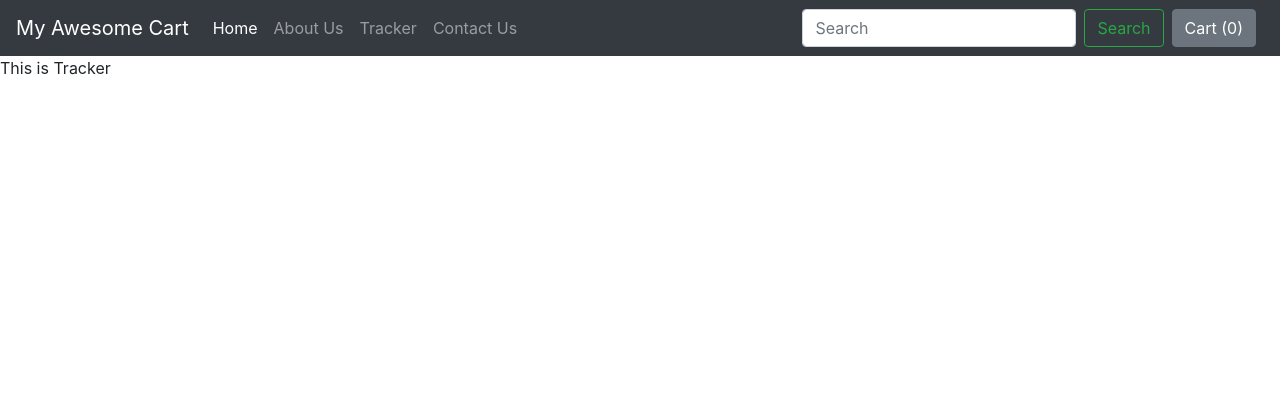
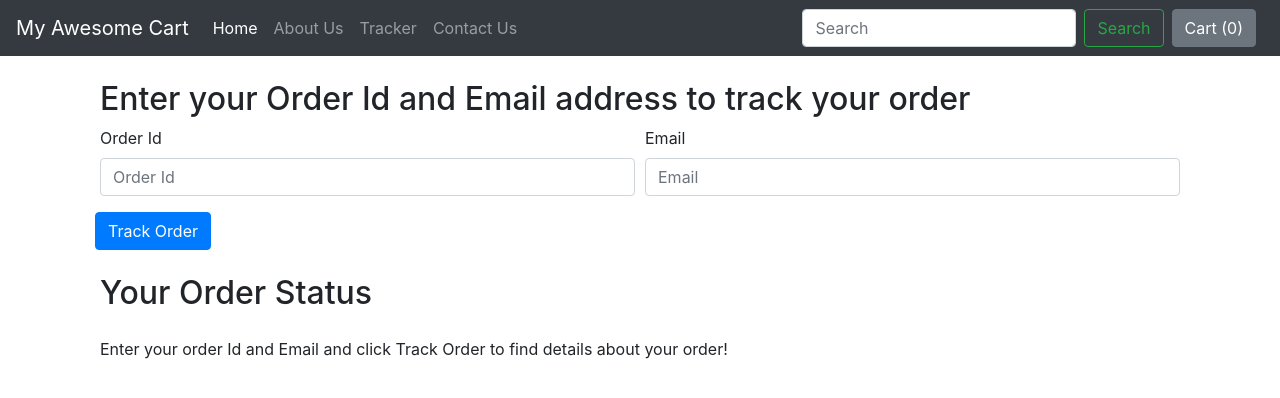
Before and after one commit to AbhinayS7/P2-django_2019_course-, a Django app: page /shop/tracker/ in a window 1280 px wide. Shown: the top 398 px of the page. Run offline with Django 4.2, Linux system fonts and the light colour scheme; some libraries are stand-ins or nearby versions.

Commit message:
created tracker functionality

```diff
--- a/shop/admin.py
+++ b/shop/admin.py
@@ -5,3 +5,4 @@ from .models import *
 admin.site.register(Product)
 admin.site.register(Contact)
 admin.site.register(Orders)
+admin.site.register(OrderUpdate)
--- a/shop/templates/shop/basic.html
+++ b/shop/templates/shop/basic.html
@@ -51,9 +51,9 @@
 
     <!-- Optional JavaScript -->
     <!-- jQuery first, then Popper.js, then Bootstrap JS -->
-    <script src="https://code.jquery.com/jquery-3.3.1.slim.min.js"
-        integrity="sha384-q8i/X+965DzO0rT7abK41JStQIAqVgRVzpbzo5smXKp4YfRvH+8abtTE1Pi6jizo"
-        crossorigin="anonymous"></script>
+    <script src="https://code.jquery.com/jquery-3.3.1.js"
+    integrity="sha256-2Kok7MbOyxpgUVvAk/HJ2jigOSYS2auK4Pfzbm7uH60="
+    crossorigin="anonymous"></script>
     <script src="https://cdnjs.cloudflare.com/ajax/libs/popper.js/1.14.6/umd/popper.min.js"
         integrity="sha384-wHAiFfRlMFy6i5SRaxvfOCifBUQy1xHdJ/yoi7FRNXMRBu5WHdZYu1hA6ZOblgut"
         crossorigin="anonymous"></script>
--- a/shop/templates/shop/tracker.html
+++ b/shop/templates/shop/tracker.html
@@ -1,4 +1,68 @@
 {% extends 'shop/basic.html' %}
 
 {% block title%} Tracker {% endblock %}
-{% block body %} This is Tracker {% endblock %}
+{% block body %}
+<div class="container">
+    <div class="col my-4">
+        <h2>Enter your Order Id and Email address to track your order</h2>
+        <form method="post" action="#" id="trackerForm">{% csrf_token %}
+            <div class="form-row">
+                <div class="form-group col-md-6">
+                    <label for="inputname">Order Id</label>
+                    <input type="text" class="form-control" id="orderId" name="orderId" placeholder="Order Id">
+                </div>
+                <div class="form-group col-md-6">
+                    <label for="inputEmail4">Email</label>
+                    <input type="email" class="form-control" id="email" name="email" placeholder="Email">
+                </div>
+                <button type="submit" class="btn btn-primary">Track Order</button>
+            </div>
+    </div>
+    <div class="col my-4">
+        <h2>Your Order Status</h2>
+        <div class="my-4">
+            <ul class="list-group" id="items">
+                Enter your order Id and Email and click Track Order to find details about your order!
+            </ul>
+        </div>
+    </div>
+</div>
+{% endblock %}
+{% block js %}
+<script>
+    $('#trackerForm').submit(function (event) {
+        $('#items').empty();
+        var formData = {
+            'orderId': $('input[name=orderId]').val(),
+            'email': $('input[name=email]').val(),
+            'csrfmiddlewaretoken': $('input[name=csrfmiddlewaretoken]').val()
+        };
+        $.ajax({
+            type: 'POST',
+            url: '/shop/tracker/',
+            data: formData,
+            encode: true
+        })
+            .done(function (data) {
+                console.log(data)
+                updates = JSON.parse(data);
+                if (updates.length > 0 & updates != {}) {
+                    for (i = 0; i < updates.length; i++) {
+                        let text = updates[i]['text'];
+                        let time = updates[i]['time'];
+                        mystr = `<li class="list-group-item d-flex justify-content-between align-items-center">
+                    ${text}
+                    <span class="badge badge-primary badge-pill">${time}</span>
+                </li>`
+                        $('#items').append(mystr);
+                    }
+                } else {
+                    mystr = `<li class="list-group-item d-flex justify-content-between align-items-center">
+                    Sorry, We are not able to fetch this order id and email. Make sure to type correct order Id and email</li>`
+                    $('#items').append(mystr);
+                }
+            });
+        event.preventDefault();
+    });
+</script>
+{% endblock %}
--- a/shop/views.py
+++ b/shop/views.py
@@ -1,7 +1,8 @@
 from django.shortcuts import render
 from django.http import HttpResponse
-from .models import Product, Contact ,Orders
+from .models import Product, Contact ,Orders, OrderUpdate
 from math import ceil
+import json
 # Create your views here.
 
 
@@ -33,7 +34,24 @@ def product_page(request, myid):
     return render(request,'shop/product_view.html', {'product':product[0]})
 
 def tracker(request):
-    return render(request,'shop/tracker.html')
+    if request.method=="POST":
+        orderId = request.POST.get('orderId', '')
+        email = request.POST.get('email', '')
+        try:
+            order = Orders.objects.filter(order_id=orderId, email=email)
+            if len(order)>0:
+                update = OrderUpdate.objects.filter(order_id=orderId)
+                updates = []
+                for item in update:
+                    updates.append({'text': item.update_desc, 'time': item.timestamp})
+                    response = json.dumps(updates, default=str)
+                return HttpResponse(response)
+            else:
+                return HttpResponse('{}')
+        except Exception as e:
+            return HttpResponse('{}')
+
+    return render(request, 'shop/tracker.html')
 
 def contact_us(request):
     if request.method == 'POST':
@@ -62,6 +80,8 @@ def checkout(request):
 
         order = Orders(items_json= items_json, name=name, email=email, address= address, city=city, state=state, zip_code=zip_code, phone=phone)
         order.save()
+        update= OrderUpdate(order_id= order.order_id, update_desc="The order has been placed")
+        update.save()
         thank=True
         id=order.order_id
         return render(request, 'shop/checkout.html', {'thank':thank, 'id':id})
```
Also changed, not shown: shop/models.py (+9 -0 lines), db.sqlite3, shop/migrations/0006_orderupdate.py (added).
